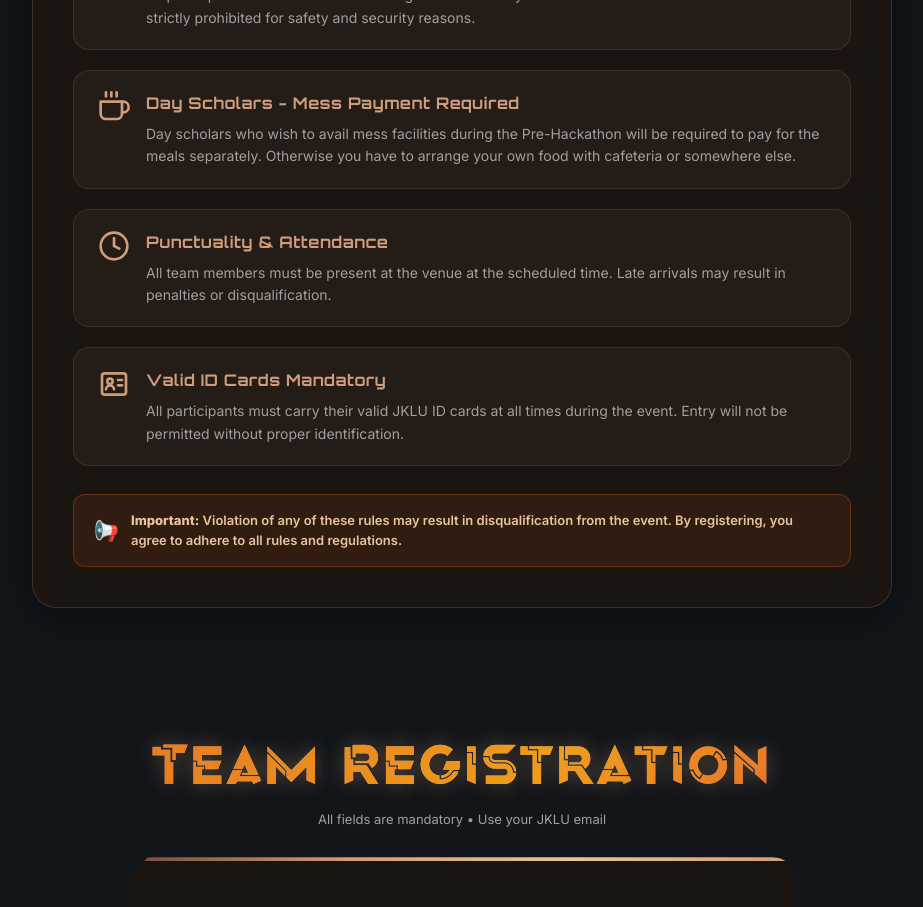
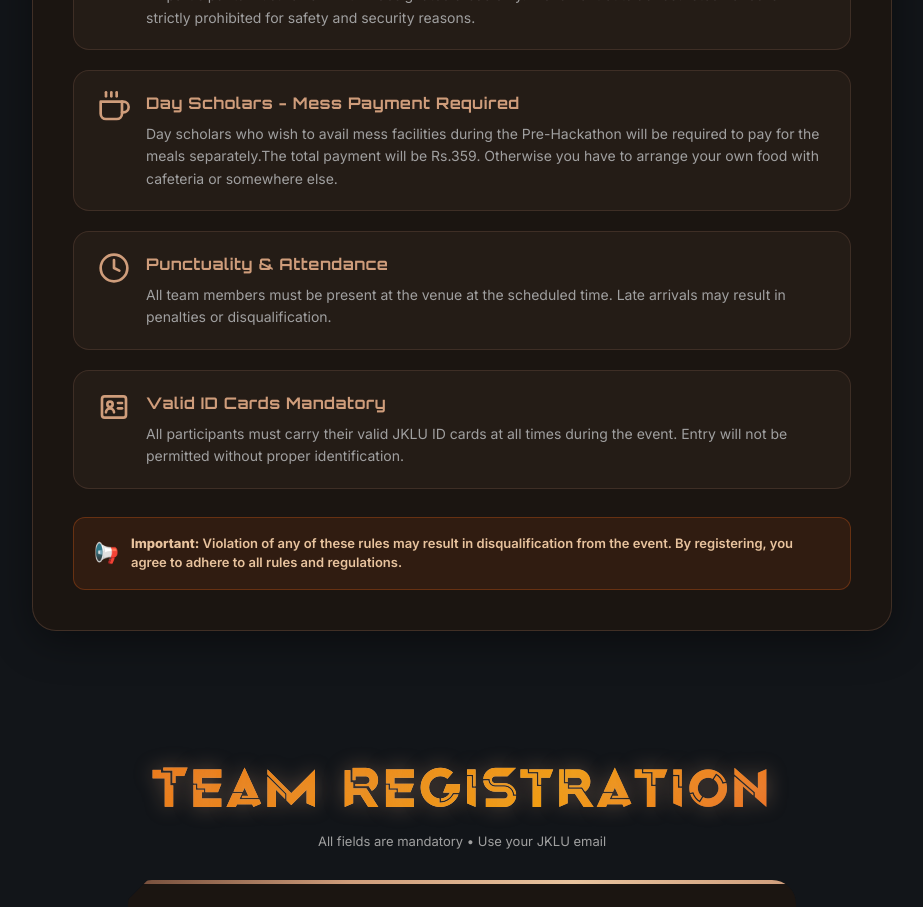
Before and after one commit to aman67032/registration-pre-hackathon, a Next.js app in the folder registration_prehackthon/: page / in a window 1280 px wide. Shown: the part 1540-2447 px from the top of the page, without its empty margins (178-1101 px from the left). Built offline with nearby package versions, Linux system fonts and the light colour scheme.

Commit message:
Update page.tsx

```diff
--- a/registration_prehackthon/app/page.tsx
+++ b/registration_prehackthon/app/page.tsx
@@ -734,7 +734,7 @@ export default function Home() {
                   margin: 0,
                   lineHeight: 1.6,
                 }}>
-                  Day scholars who wish to avail mess facilities during the Pre-Hackathon will be required to pay for the meals separately.
+                  Day scholars who wish to avail mess facilities during the Pre-Hackathon will be required to pay for the meals separately.The total payment will be Rs.359.
                   Otherwise you have to arrange your own food with cafeteria or somewhere else.
                 </p>
               </div>
```
